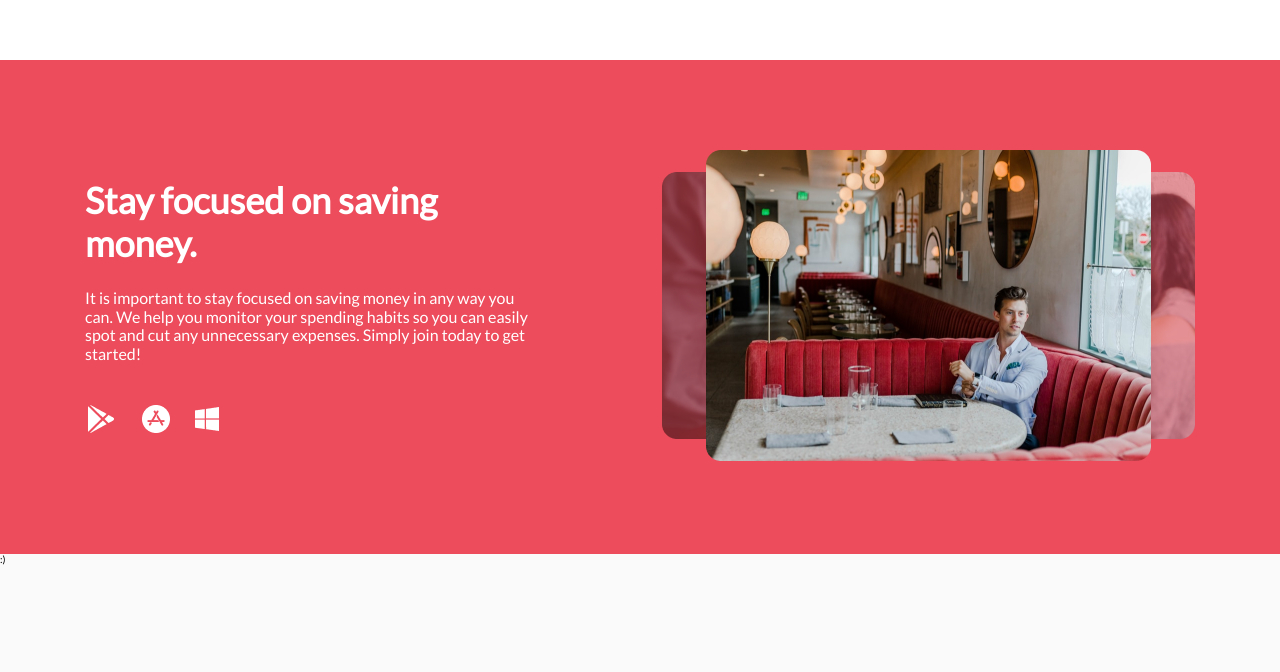
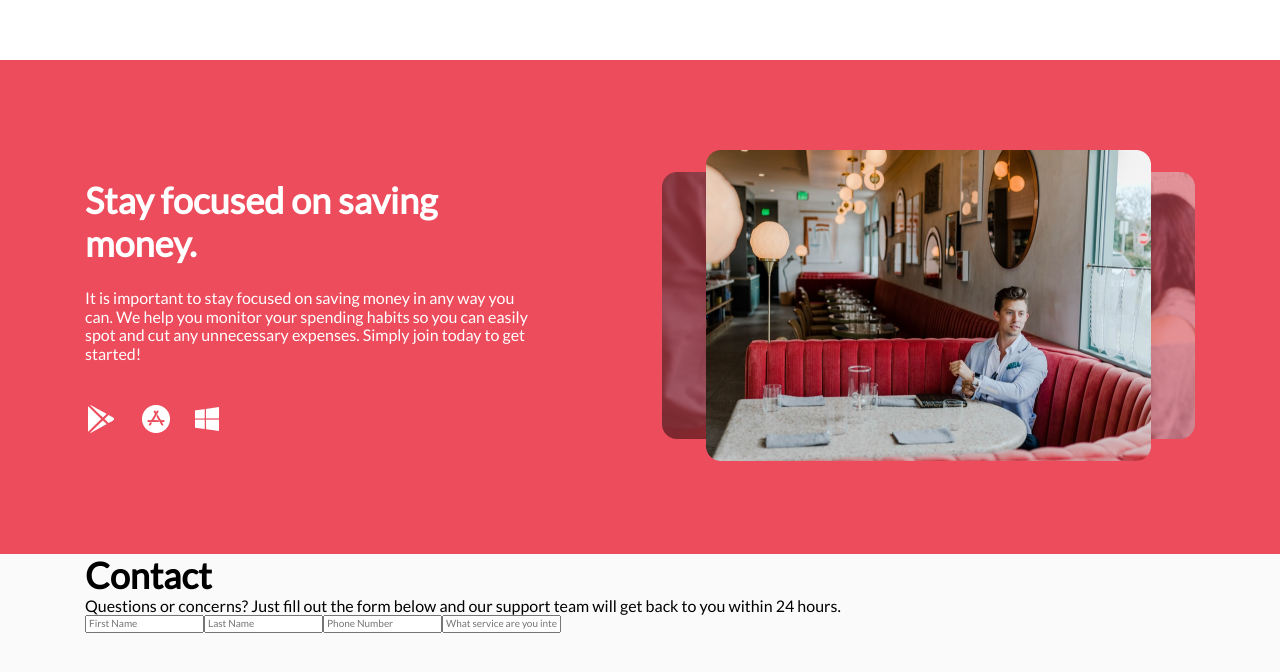
Before and after one commit to mario-website/webDev2023, a React (Vite) app: page / in a window 1280 px wide. Shown: the part 1943-2615 px from the top of the page. After the commit the page ends 2576 px from the top, so only its background shows below. Built offline with nearby package versions, Linux system fonts and the light colour scheme.

Commit message:
add all elements to Contact section

```diff
--- /dev/null
+++ b/src/models/Contact.model.js
@@ -0,0 +1,6 @@
+const contactModel = {
+  heading: 'Contact',
+  text: 'Questions or concerns? Just fill out the form below and our support team will get back to you within 24 hours.',
+};
+
+export default contactModel;
--- a/src/sections/contact/index.css
+++ b/src/sections/contact/index.css
@@ -1,3 +1,6 @@
 .contact {
-  height: 30rem;
+  & .container {
+    max-width: 111rem;
+    margin: 0 auto;
+  }
 }
--- a/src/sections/contact/index.jsx
+++ b/src/sections/contact/index.jsx
@@ -1,12 +1,79 @@
 import './index.css';
+import React, { useState } from 'react';
+import Text from '../../components/text';
+import Heading from '../../components/heading';
+import contactModel from '../../models/Contact.model';
 
 const Contact = () => {
+  const formDataDefultValues = {
+    firstName: '',
+    lastName: '',
+    phoneNumber: '',
+    serviceInterest: '',
+  };
+  const [formData, setFormData] = useState(formDataDefultValues);
+
+  const handleInputChange = (event) => {
+    setFormData((prev) => ({ ...prev, [event.target.name]: event.target.value }));
+  };
+
+  const handleSubmit = (event) => {
+    event.preventDefault();
+    console.log(`formData:`, formData);
+
+    // Clear the form
+    setFormData(formDataDefultValues);
+  };
 
   return (
-    <div className="contact">
-      :)
+    <div className='contact'>
+      <div className='container'>
+        <div className='description'>
+          <Heading level={2}>{contactModel.heading}</Heading>
+          <Text>{contactModel.text}</Text>
+        </div>
+        <div className='form'>
+          <form onSubmit={handleSubmit}>
+            <input
+              type='text'
+              name='firstName'
+              value={formData.firstName}
+              onChange={handleInputChange}
+              placeholder='First Name'
+              required
+            />
+            <input
+              type='text'
+              name='lastName'
+              value={formData.lastName}
+              onChange={handleInputChange}
+              placeholder='Last Name'
+              required
+            />
+            <input
+              type='tel'
+              name='phoneNumber'
+              value={formData.phoneNumber}
+              onChange={handleInputChange}
+              placeholder='Phone Number'
+              required
+            />
+            <input
+              type='text'
+              name='serviceInterest'
+              value={formData.serviceInterest}
+              onChange={handleInputChange}
+              placeholder='What service are you interested in?'
+              required
+            />
+            {/* <button type='submit' onClick={handleSubmit} className='btn'>
+            SUBMIT NOW
+          </button> */}
+          </form>
+        </div>
+      </div>
     </div>
-  )
+  );
 };
 
 export default Contact;
```
